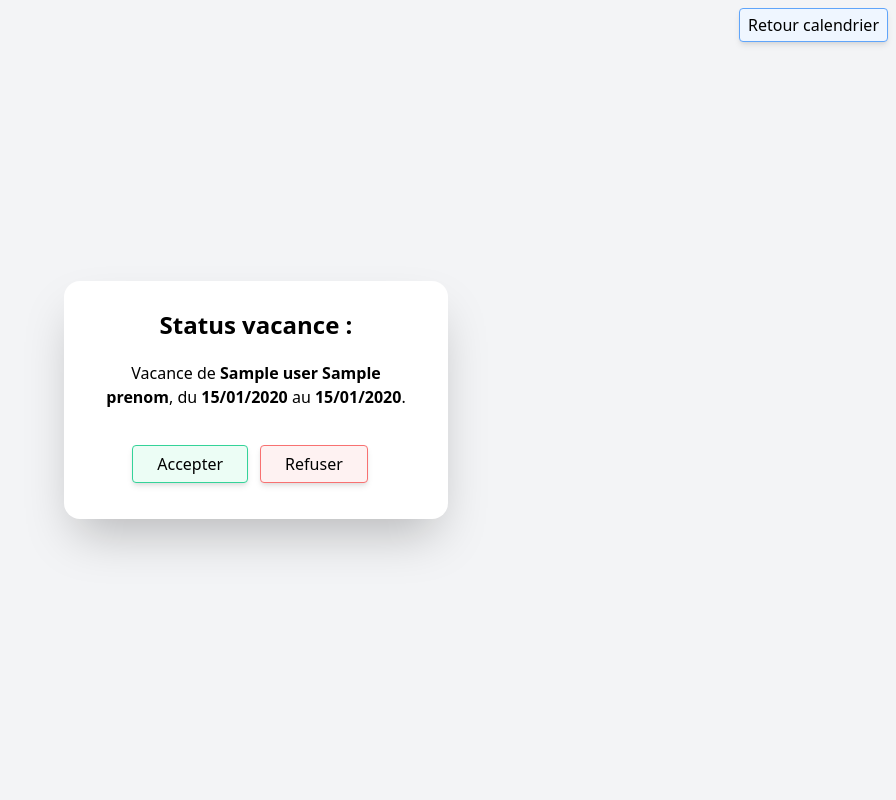
After one commit to RomainChardon/CalendrierVacance, a Symfony app: template templates/demandeVacance.html.twig in a window 1280 px wide. The commit adds this page. Shown: the whole page, without its empty margins (384-1280 px from the left). Run offline with Twig, Linux system fonts and the light colour scheme; the template is opened without the code that fills it: most values are stand-ins (such as "Sample title", 1, 10 or a date in 2020); some libraries are stand-ins or nearby versions.

Commit message:
autoriser ou non

```diff
--- /dev/null
+++ b/templates/demandeVacance.html.twig
@@ -0,0 +1,31 @@
+{% extends 'base.html.twig' %}
+
+{% block title %}Modifier{% endblock %}
+
+{% block body %}
+{% include "include/retour.html.twig" %}
+{% include "include/notif.html.twig" %}
+
+<div class="min-h-screen flex flex-col justify-center bg-gray-100">
+    <div class="px-10 w-96 p-4 shadow-2xl mx-auto rounded-2xl bg-white">
+        <div class="text-2xl m-3 font-extrabold text-center">
+                <h1 class="">Status vacance :</h1>
+        </div>
+        <div class="mt-5">
+        {% for user in vacanceID.users %}
+            <h3 class="text-center">Vacance de <span class="font-bold">{{ user.nom }} {{ user.prenom }}</span>, du <span class="font-bold">{{vacanceID.dateDebut|date('d/m/Y')}}</span> au <span class="font-bold">{{vacanceID.dateFin|date('d/m/Y')}}</span>.</h3>
+        {% endfor %}
+
+                <div class="container w-full mt-9 mb-5 flex justify-center">
+                    <form action="{{ path('autorise_vacance', {'id':vacanceID.id}) }}" method="POST">
+                        <input type="submit" name="accept" value="Accepter" class="border border-green-400 bg-green-50 shadow-md rounded p-1.5 px-6 mr-3 hover:bg-green-400 transition duration-200">
+                    </form>
+                    <form action="{{ path('nonAutorise_vacance', {'id':vacanceID.id}) }}" method="POST">
+                        <input type="submit" value="Refuser" class="border border-red-400 bg-red-50 shadow-md rounded p-1.5 px-6 mr-3 hover:bg-red-400 transition duration-200">
+                    </form>
+                </div>
+        </div>
+    </div>
+</div>
+
+{% endblock %}
```
Also changed, not shown: src/Controller/CalendrierController.php (+13 -0 lines), src/Controller/Controller.php (+12 -3 lines), templates/calendrier/index.html.twig (+23 -4 lines).
